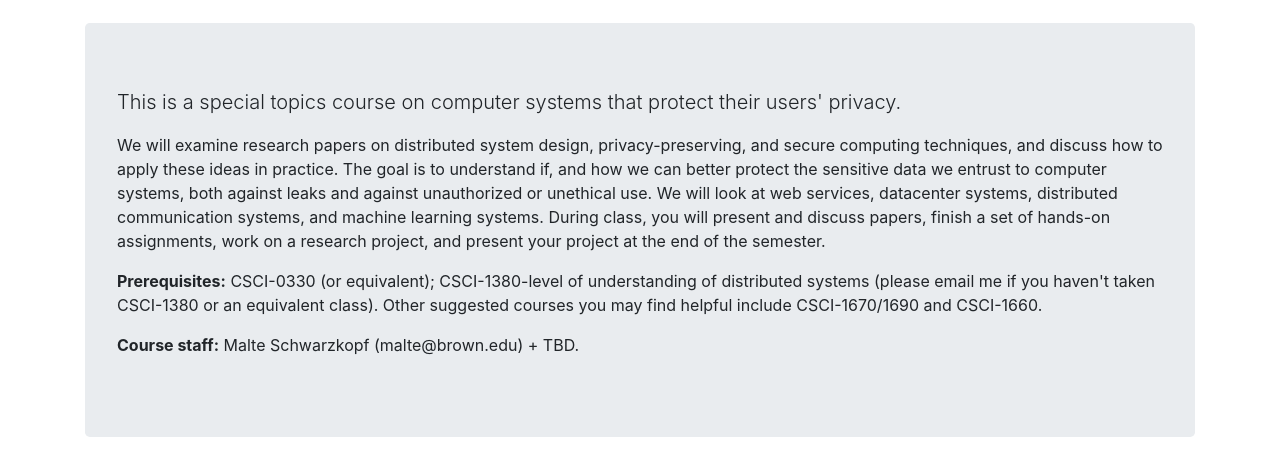
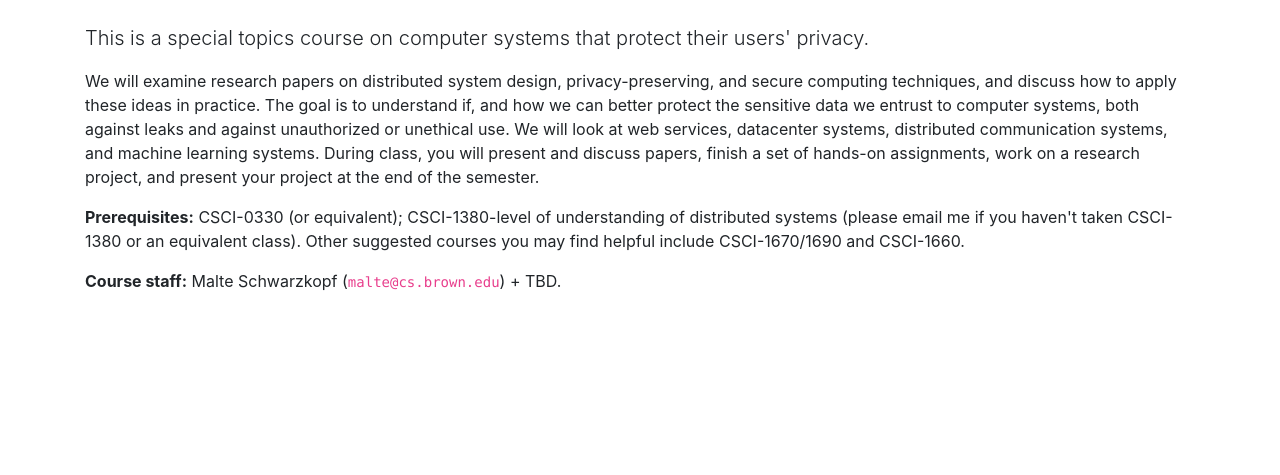
Before and after one commit to julilla/PHIL-401, a plain HTML site: page index.html in a window 1280 px wide. Shown: the part 49-524 px from the top of the page. Drawn offline with nearby package versions, Linux system fonts and the light colour scheme.

Commit message:
No jumbotron, email typesetting

```diff
--- a/index.html
+++ b/index.html
@@ -64,7 +64,6 @@
     </nav>
 
     <main role="main" class="container">
-      <div class="jumbotron">
         <p class="lead">This is a special topics course on computer systems that protect their users' privacy.</p>
         <p>We will examine research papers on distributed system design, privacy-preserving, and secure computing techniques, and discuss how to apply these ideas in practice.
         The goal is to understand if, and how we can better protect the sensitive data we entrust to computer systems, both against leaks and against unauthorized or unethical use.
@@ -73,9 +72,7 @@
 
         <p><b>Prerequisites:</b> CSCI-0330 (or equivalent); CSCI-1380-level of understanding of distributed systems (please email me if you haven't taken CSCI-1380 or an equivalent class). Other suggested courses you may find helpful include CSCI-1670/1690 and CSCI-1660.</p>
 
-        <p><b>Course staff:</b> Malte Schwarzkopf (malte@brown.edu) + TBD.
-
-      </div>
+        <p><b>Course staff:</b> Malte Schwarzkopf (<code>malte@cs.brown.edu</code>) + TBD.
     </main>
 
   <script src="https://code.jquery.com/jquery-3.3.1.slim.min.js" integrity="sha384-q8i/X+965DzO0rT7abK41JStQIAqVgRVzpbzo5smXKp4YfRvH+8abtTE1Pi6jizo" crossorigin="anonymous"></script>
```
